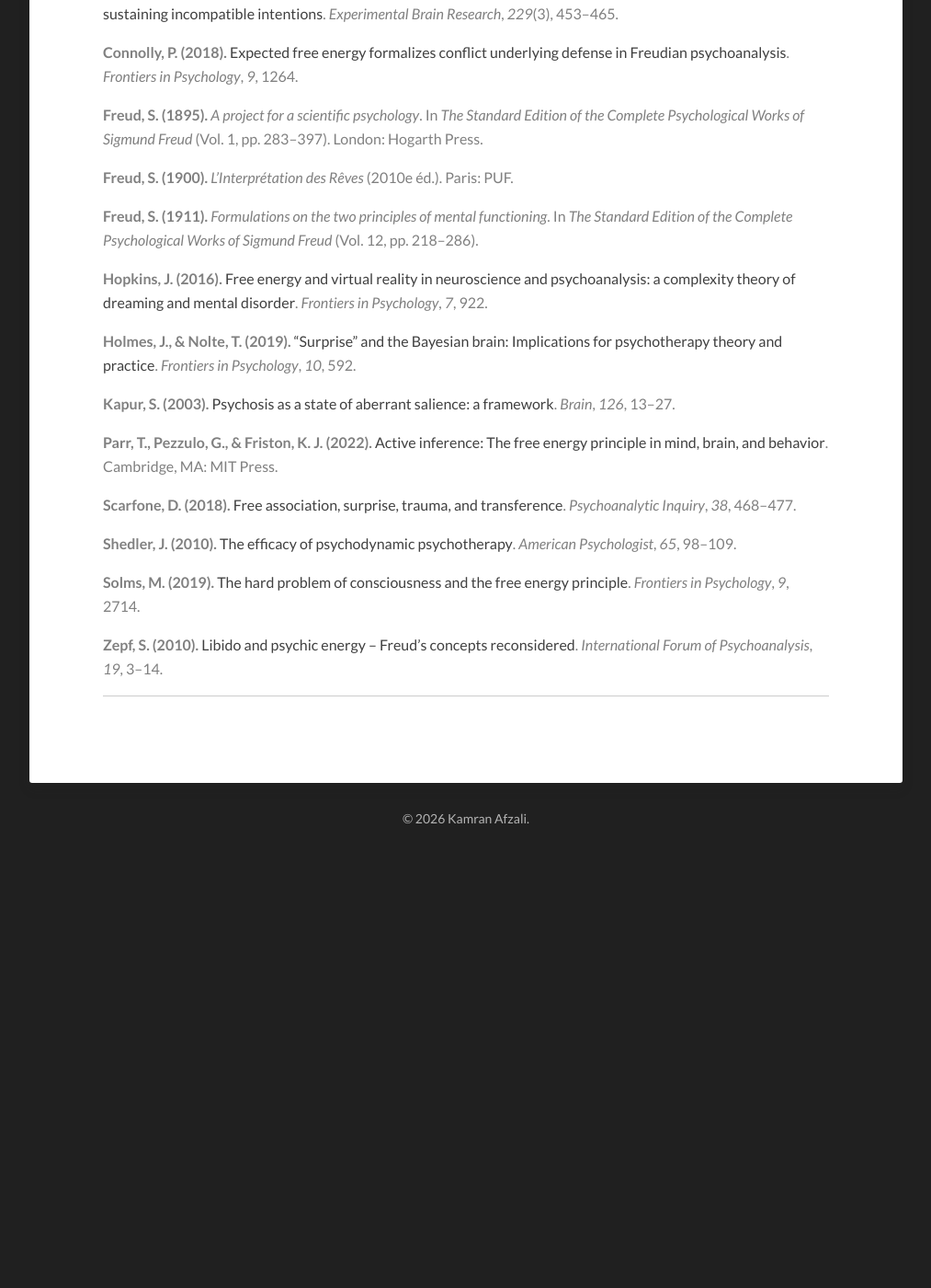
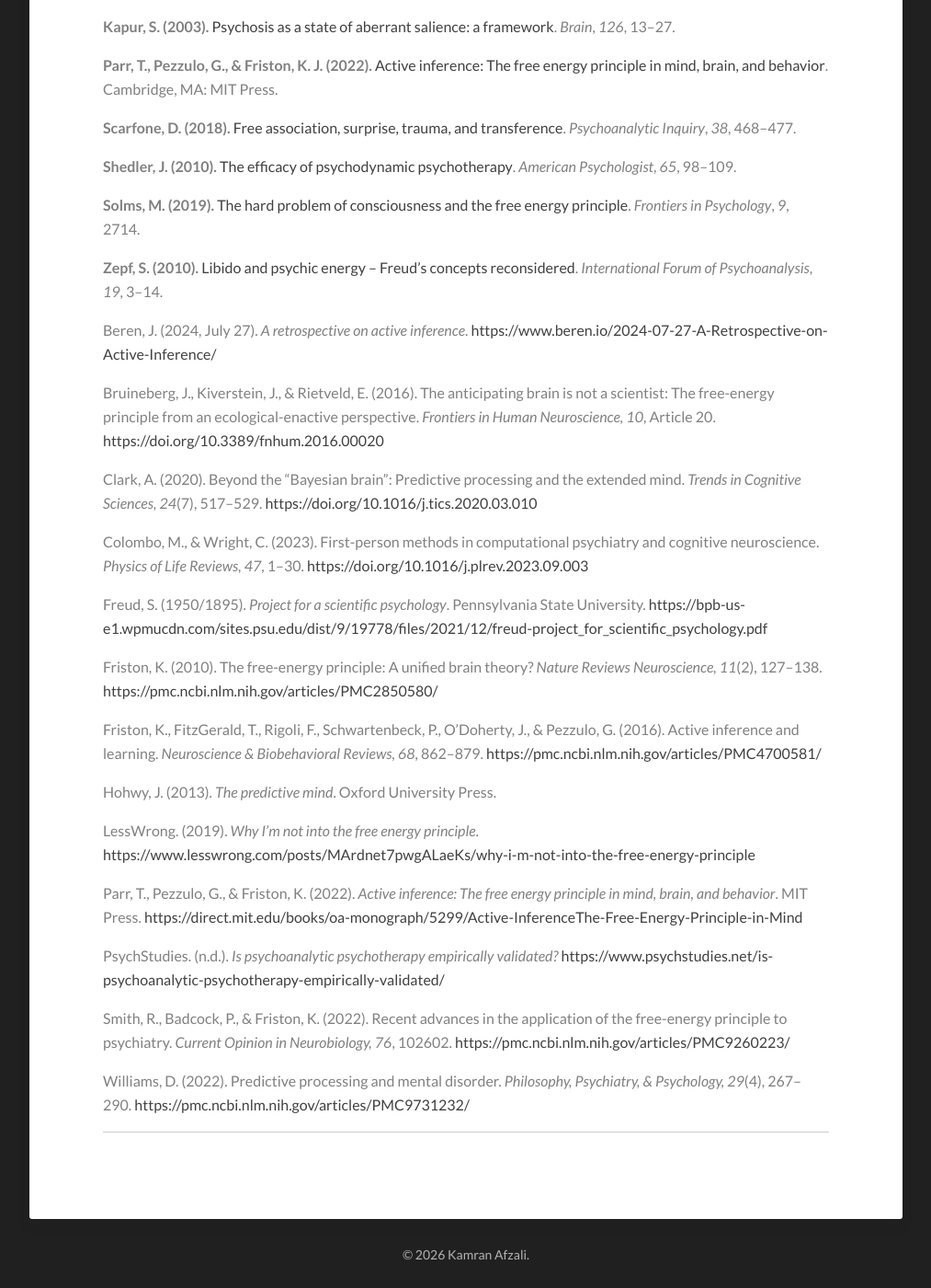
Before and after one commit to Kamran-Afzali/Kamran-Afzali.github.io, a Jekyll site: the page built from _posts/2026-03-25-analysis_FEP_01.md, in a window 1280 px wide and 1400 px high, scrolled down 4078 px. Shown: the whole window at 92% size, without its empty margins (133-1146 px from the left). Built offline with Jekyll 4.4.1, drawn with Linux system fonts in a browser that asks for light colours; our own code applies the rules of GitHub Pages for plain Markdown files; before the commit the page ends 5004 px from its top, so only the background shows below that; some of the changed text lies outside the part shown.

Commit message:
Update 2026-03-25-analysis_FEP_01.md

```diff
--- a/_posts/2026-03-25-analysis_FEP_01.md
+++ b/_posts/2026-03-25-analysis_FEP_01.md
@@ -20,17 +20,6 @@
 
 Despite these suggestive parallels, serious methodological and epistemological obstacles complicate any integration of psychoanalysis and active inference such as **Different Scientific Paradigms**, psychoanalysis belongs to the hermeneutic tradition, concerned with meaning-making and narrative coherence. Active inference is embedded in formal mechanistic science, concerned with algorithmic explanation and testable prediction. These frameworks operate within what philosophers like Kuhn might call incommensurable paradigms of inquiry. **Conceptual Ambiguity:** Terms like "energy," "conflict," or "desire" carry different connotations in each system. In psychoanalysis, energy is metaphorical and affective; in the FEP, free energy is a precise mathematical quantity derived from information theory. Overextending these analogies risks conceptual confusion rather than clarification. **Empirical Generalizability:** While active inference generates testable predictions in experimental paradigms and psychiatric modeling, psychoanalytic constructs have historically resisted quantification. Clinical data from psychoanalysis is rich and nuanced but not easily formalized within computational frameworks.
 **Critique and Caution:** Critics of psychoanalysis often cite its lack of falsifiability—though this criticism has been challenged as both philosophically flawed and empirically outdated. Critics of the FEP, meanwhile, warn that it risks becoming a "theory of everything" that explains too much while predicting too little. Any integration must avoid collapsing into either naive formalism or interpretive excess.
-
-| Aspect            | Psychoanalysis                          | Active Inference / FEP                  | Alignment & Tensions                                             |
-| ----------------- | --------------------------------------- | --------------------------------------- | ---------------------------------------------------------------- |
-| Foundation        | Hermeneutic, interpretive, qualitative  | Computational, mathematical, formal     | Parallels in adaptation, but epistemological divergence          |
-| Concept of Energy | Psychic energy (metaphorical/affective) | Free energy (information-theoretic)     | Metaphorical resonance, not equivalence                          |
-| View of Conflict  | Intrapsychic, symbolic, narrative       | Prediction error, policy selection      | Both emphasize conflict resolution, but via different mechanisms |
-| Model of Desire   | Symbolic, historically embedded         | Prior over preferred outcomes           | Motivated prediction vs. unconscious fantasy                     |
-| Methodology       | Subjective, case-based, narrative       | Quantitative, experimental, model-based | Complementary but incommensurable methods                        |
-| Empirical Basis   | Clinical observation, interpretive      | Neuroimaging, behavioral modeling       | Computational models testable; psychoanalysis less so            |
-
-
 
 ## Wrap-up
 
@@ -86,3 +75,30 @@
 **Solms, M. (2019).** [The hard problem of consciousness and the free energy principle](https://www.frontiersin.org/articles/10.3389/fpsyg.2018.02714/full). *Frontiers in Psychology*, *9*, 2714.
 
 **Zepf, S. (2010).** [Libido and psychic energy – Freud’s concepts reconsidered](https://www.tandfonline.com/doi/abs/10.1080/08037060802450753). *International Forum of Psychoanalysis*, *19*, 3–14.
+
+
+Beren, J. (2024, July 27). *A retrospective on active inference*. [https://www.beren.io/2024-07-27-A-Retrospective-on-Active-Inference/](https://www.beren.io/2024-07-27-A-Retrospective-on-Active-Inference/)
+
+Bruineberg, J., Kiverstein, J., & Rietveld, E. (2016). The anticipating brain is not a scientist: The free-energy principle from an ecological-enactive perspective. *Frontiers in Human Neuroscience, 10*, Article 20. [https://doi.org/10.3389/fnhum.2016.00020](https://doi.org/10.3389/fnhum.2016.00020)
+
+Clark, A. (2020). Beyond the “Bayesian brain”: Predictive processing and the extended mind. *Trends in Cognitive Sciences, 24*(7), 517–529. [https://doi.org/10.1016/j.tics.2020.03.010](https://doi.org/10.1016/j.tics.2020.03.010)
+
+Colombo, M., & Wright, C. (2023). First-person methods in computational psychiatry and cognitive neuroscience. *Physics of Life Reviews, 47*, 1–30. [https://doi.org/10.1016/j.plrev.2023.09.003](https://doi.org/10.1016/j.plrev.2023.09.003)
+
+Freud, S. (1950/1895). *Project for a scientific psychology*. Pennsylvania State University. [https://bpb-us-e1.wpmucdn.com/sites.psu.edu/dist/9/19778/files/2021/12/freud-project_for_scientific_psychology.pdf](https://bpb-us-e1.wpmucdn.com/sites.psu.edu/dist/9/19778/files/2021/12/freud-project_for_scientific_psychology.pdf)
+
+Friston, K. (2010). The free-energy principle: A unified brain theory? *Nature Reviews Neuroscience, 11*(2), 127–138. [https://pmc.ncbi.nlm.nih.gov/articles/PMC2850580/](https://pmc.ncbi.nlm.nih.gov/articles/PMC2850580/)
+
+Friston, K., FitzGerald, T., Rigoli, F., Schwartenbeck, P., O’Doherty, J., & Pezzulo, G. (2016). Active inference and learning. *Neuroscience & Biobehavioral Reviews, 68*, 862–879. [https://pmc.ncbi.nlm.nih.gov/articles/PMC4700581/](https://pmc.ncbi.nlm.nih.gov/articles/PMC4700581/)
+
+Hohwy, J. (2013). *The predictive mind*. Oxford University Press.
+
+LessWrong. (2019). *Why I’m not into the free energy principle*. [https://www.lesswrong.com/posts/MArdnet7pwgALaeKs/why-i-m-not-into-the-free-energy-principle](https://www.lesswrong.com/posts/MArdnet7pwgALaeKs/why-i-m-not-into-the-free-energy-principle)
+
+Parr, T., Pezzulo, G., & Friston, K. (2022). *Active inference: The free energy principle in mind, brain, and behavior*. MIT Press. [https://direct.mit.edu/books/oa-monograph/5299/Active-InferenceThe-Free-Energy-Principle-in-Mind](https://direct.mit.edu/books/oa-monograph/5299/Active-InferenceThe-Free-Energy-Principle-in-Mind)
+
+PsychStudies. (n.d.). *Is psychoanalytic psychotherapy empirically validated?* [https://www.psychstudies.net/is-psychoanalytic-psychotherapy-empirically-validated/](https://www.psychstudies.net/is-psychoanalytic-psychotherapy-empirically-validated/)
+
+Smith, R., Badcock, P., & Friston, K. (2022). Recent advances in the application of the free-energy principle to psychiatry. *Current Opinion in Neurobiology, 76*, 102602. [https://pmc.ncbi.nlm.nih.gov/articles/PMC9260223/](https://pmc.ncbi.nlm.nih.gov/articles/PMC9260223/)
+
+Williams, D. (2022). Predictive processing and mental disorder. *Philosophy, Psychiatry, & Psychology, 29*(4), 267–290. [https://pmc.ncbi.nlm.nih.gov/articles/PMC9731232/](https://pmc.ncbi.nlm.nih.gov/articles/PMC9731232/)
```
